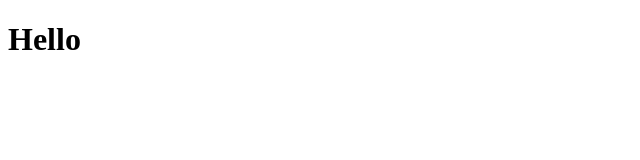
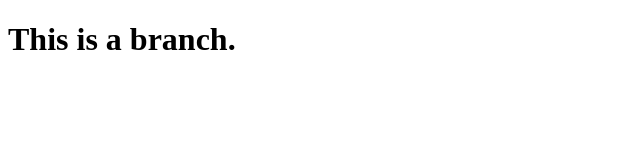
Before and after one commit to rajveersingh000/testing, a plain HTML site: page index.html in a window 1280 px wide. Shown: the whole page, without its empty margins (0-640 px from the left). Drawn offline with Linux system fonts and the light colour scheme.

Commit message:
Update index

```diff
--- a/index.html
+++ b/index.html
@@ -7,6 +7,6 @@
     <title>Document</title>
 </head>
 <body>
-    <h1>Hello</h1>
+    <h1>This is a branch.</h1>
 </body>
 </html>
```
